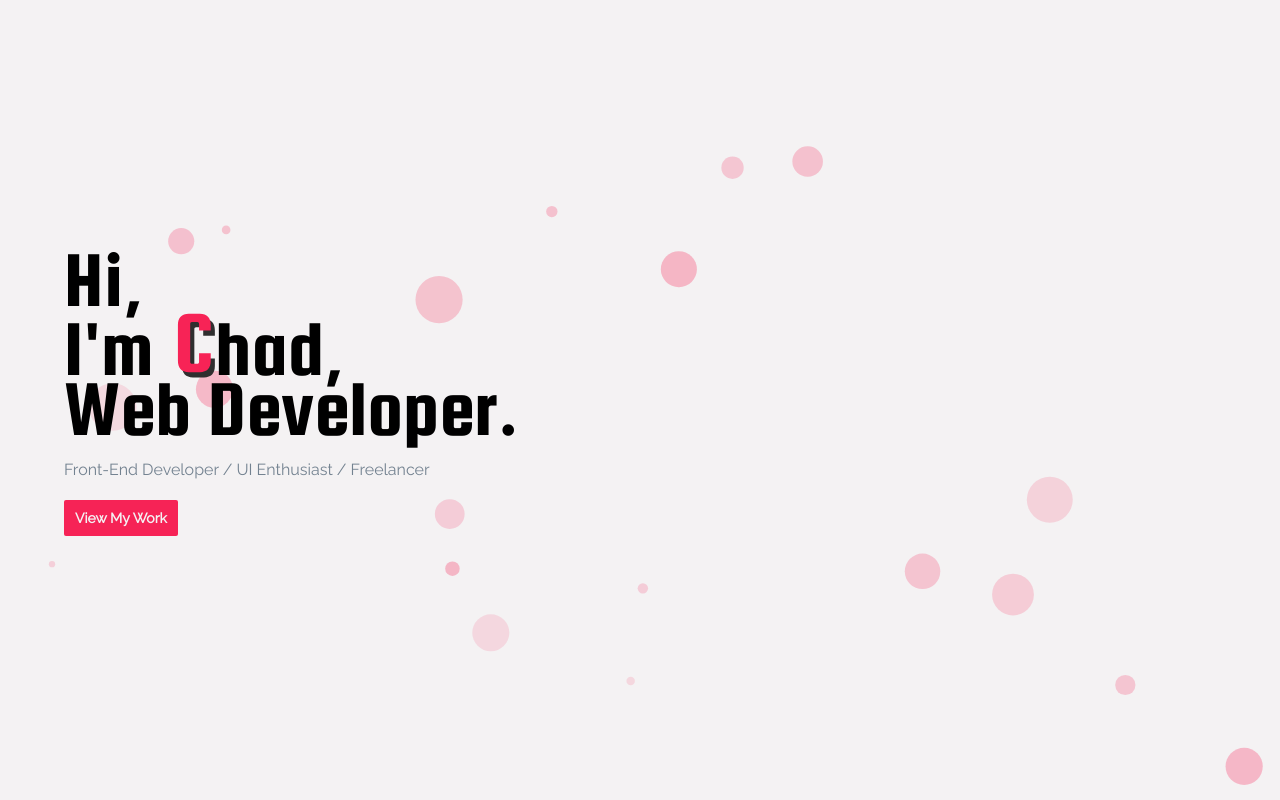
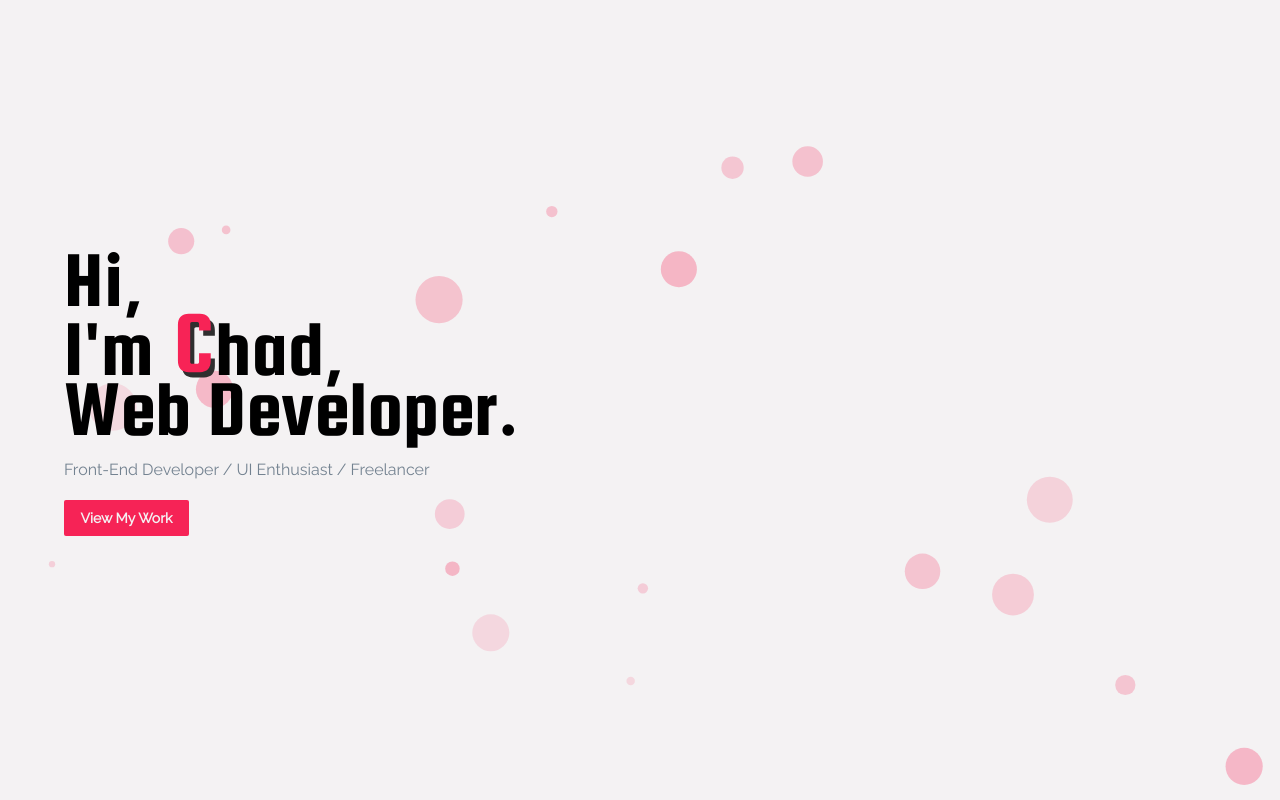
Before and after one commit to chadcuomo/myportfolio, a React (Create React App) app: page / in a window 1280 px wide. Shown: the top 800 px of the page. Built offline with nearby package versions, Linux system fonts and the light colour scheme.

Commit message:
fixing styling

```diff
--- a/src/css/style.css
+++ b/src/css/style.css
@@ -103,7 +103,7 @@ button {
     font-weight: 600;
     font-size: 14px;
     cursor: pointer;
-    width: 114px;
+    width: 125px;
 }
 
 .main-button:hover {
@@ -617,7 +617,6 @@ button {
     }
 
     .project-button-container button {
-        padding: 8px;
         font-size: 12px;
     }
 }
@@ -641,7 +640,6 @@ button {
     }
 
     .project-button-container button {
-        padding: 5px;
         font-size: 10px;
     }
 
@@ -786,6 +784,7 @@ hr {
     -o-background-size: cover;
     background-color: #0000;
     transition: .75s ease;
+    cursor: pointer;
 }
 
 .github-button:hover {
@@ -803,6 +802,7 @@ hr {
     -o-background-size: cover;
     background-color: #0000;
     transition: .75s ease;
+    cursor: pointer;
 }
 
 .twitter-button:hover {
@@ -820,6 +820,7 @@ hr {
     -o-background-size: cover;
     background-color: #0000;
     transition: .75s ease;
+    cursor: pointer;
 }
 
 .linkedin-button:hover {
```
